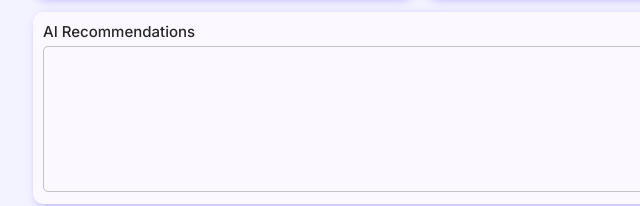
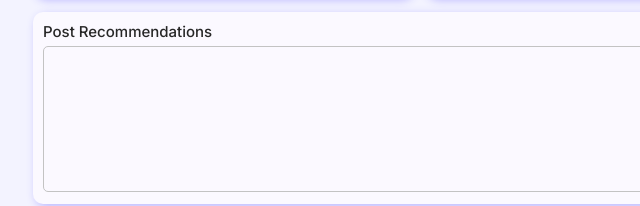
Before and after one commit to kumar8799parkash/post-insight, a plain HTML site: page docs/index.html in a window 1280 px wide. Shown: the part 533-739 px from the top of the page, 223-863 px from the left. Drawn offline with Linux system fonts and the light colour scheme.

Commit message:
updated name in index.html

```diff
--- a/docs/index.html
+++ b/docs/index.html
@@ -79,7 +79,7 @@
                 </section>
 
                 <section class="ai-recommendation-cont">
-                    <h2 class="ai-recommendation-heading-cont">AI Recommendations</h2>
+                    <h2 class="ai-recommendation-heading-cont">Post Recommendations</h2>
                     <!-- <hr class="divider"> -->
                     <div class="recommendation-text-cont" id="recommendation-text-cont">
                         <!-- <div class="recommendation-item">Lorem ipsum dolor sit amet consectetur adipisicing elit. Quas, ducimus?</div>
```
